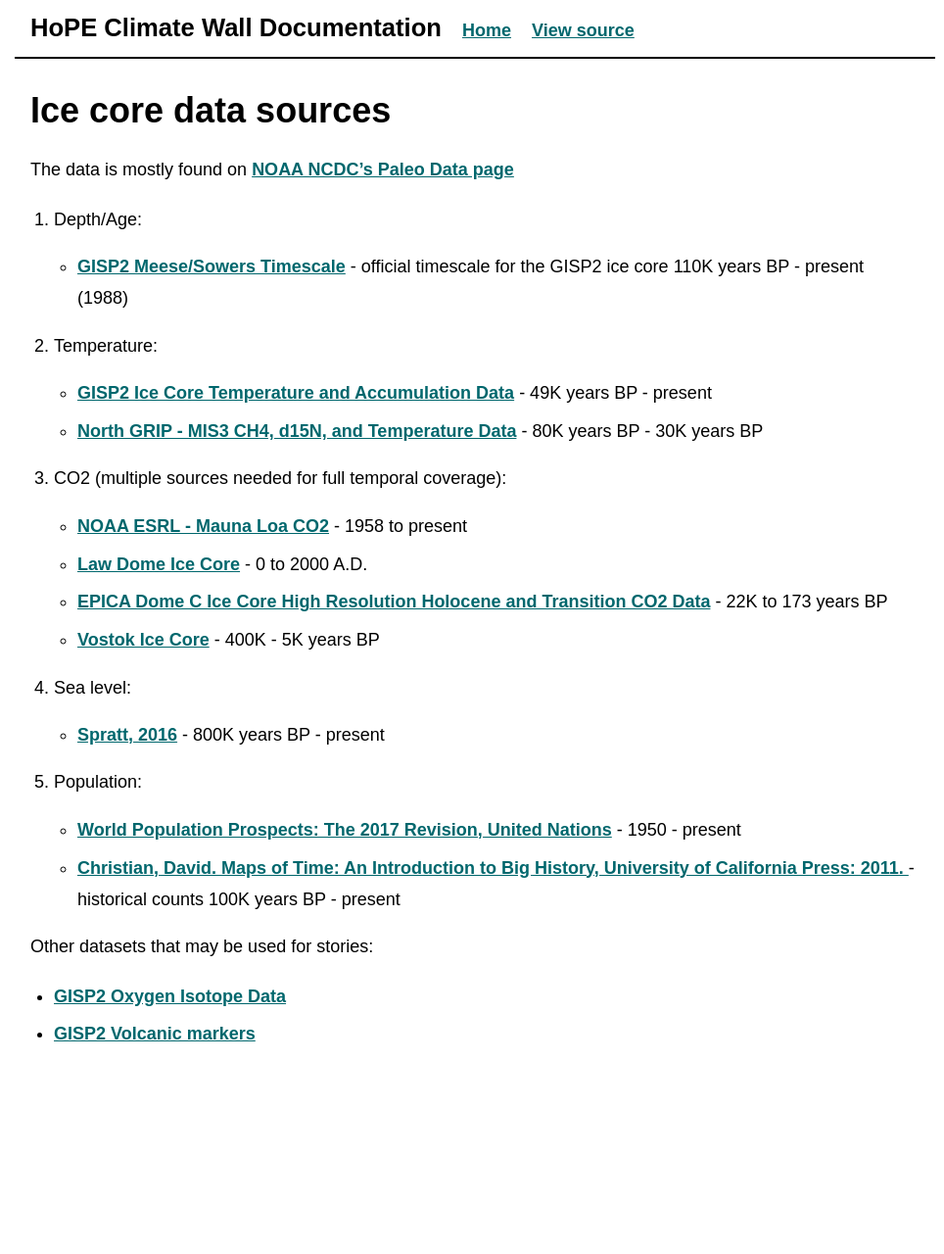
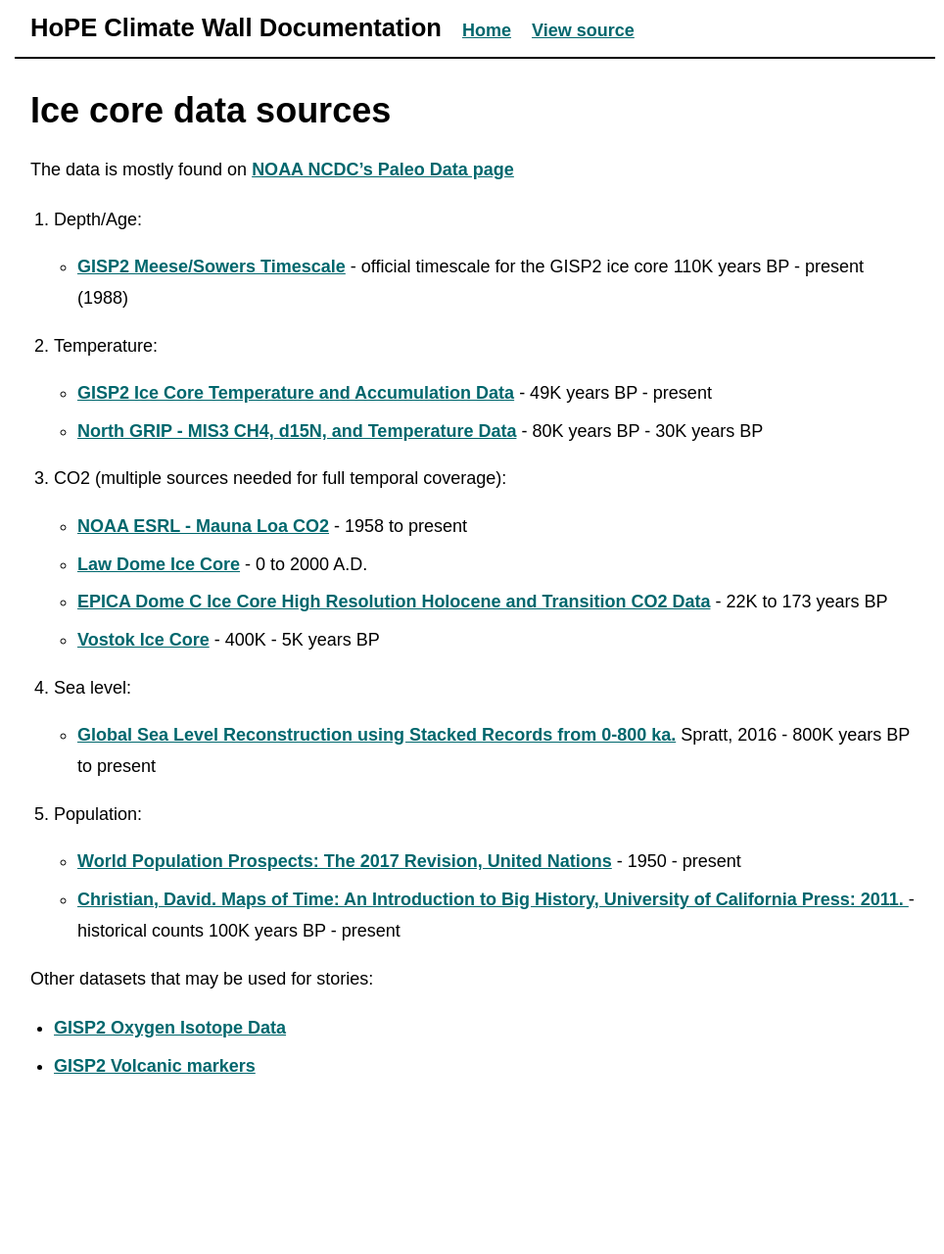
Before and after one commit to beefoo/climate-wall-docs, a Jekyll site: the page built from _design/ice_core_data.md, in a window 1280 px wide. Shown: the whole page at 98% size, without its empty margins (155-1119 px from the left). Built offline with Jekyll 4.4.1, drawn with Linux system fonts in a browser that asks for light colours; before the commit the page ends 1248 px from its top, so only the background shows below that.

Commit message:
update sea level data

```diff
--- a/_design/ice_core_data.md
+++ b/_design/ice_core_data.md
@@ -19,7 +19,7 @@
   - [EPICA Dome C Ice Core High Resolution Holocene and Transition CO2 Data](ftp://ftp.ncdc.noaa.gov/pub/data/paleo/icecore/antarctica/epica_domec/edc-co2.txt) - 22K to 173 years BP
   - [Vostok Ice Core](http://cdiac.ess-dive.lbl.gov/ftp/trends/co2/vostok.icecore.co2) - 400K - 5K years BP
 4. Sea level:
-  - [Spratt, 2016](https://www1.ncdc.noaa.gov/pub/data/paleo/contributions_by_author/spratt2016/spratt2016.txt) - 800K years BP - present
+  - [Global Sea Level Reconstruction using Stacked Records from 0-800 ka.](https://www1.ncdc.noaa.gov/pub/data/paleo/contributions_by_author/spratt2016/spratt2016.txt) Spratt, 2016 - 800K years BP to present
 5. Population:
   - [World Population Prospects: The 2017 Revision, United Nations](https://esa.un.org/unpd/wpp/DVD/Files/1_Indicators%20(Standard)/EXCEL_FILES/1_Population/WPP2017_POP_F01_1_TOTAL_POPULATION_BOTH_SEXES.xlsx) - 1950 - present
   - [Christian, David. Maps of Time: An Introduction to Big History, University of California Press: 2011. ](../assets/population_table.png) - historical counts 100K years BP - present
```
